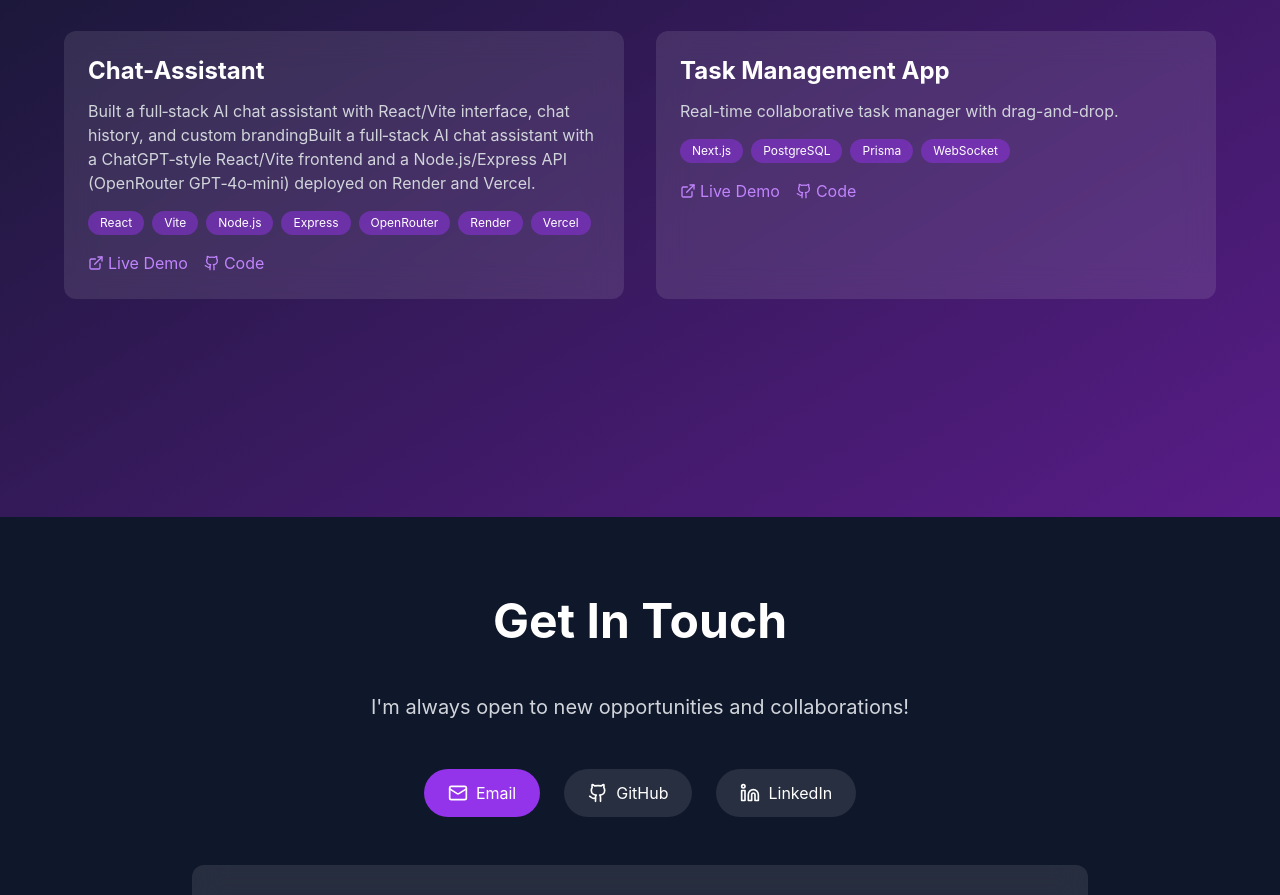
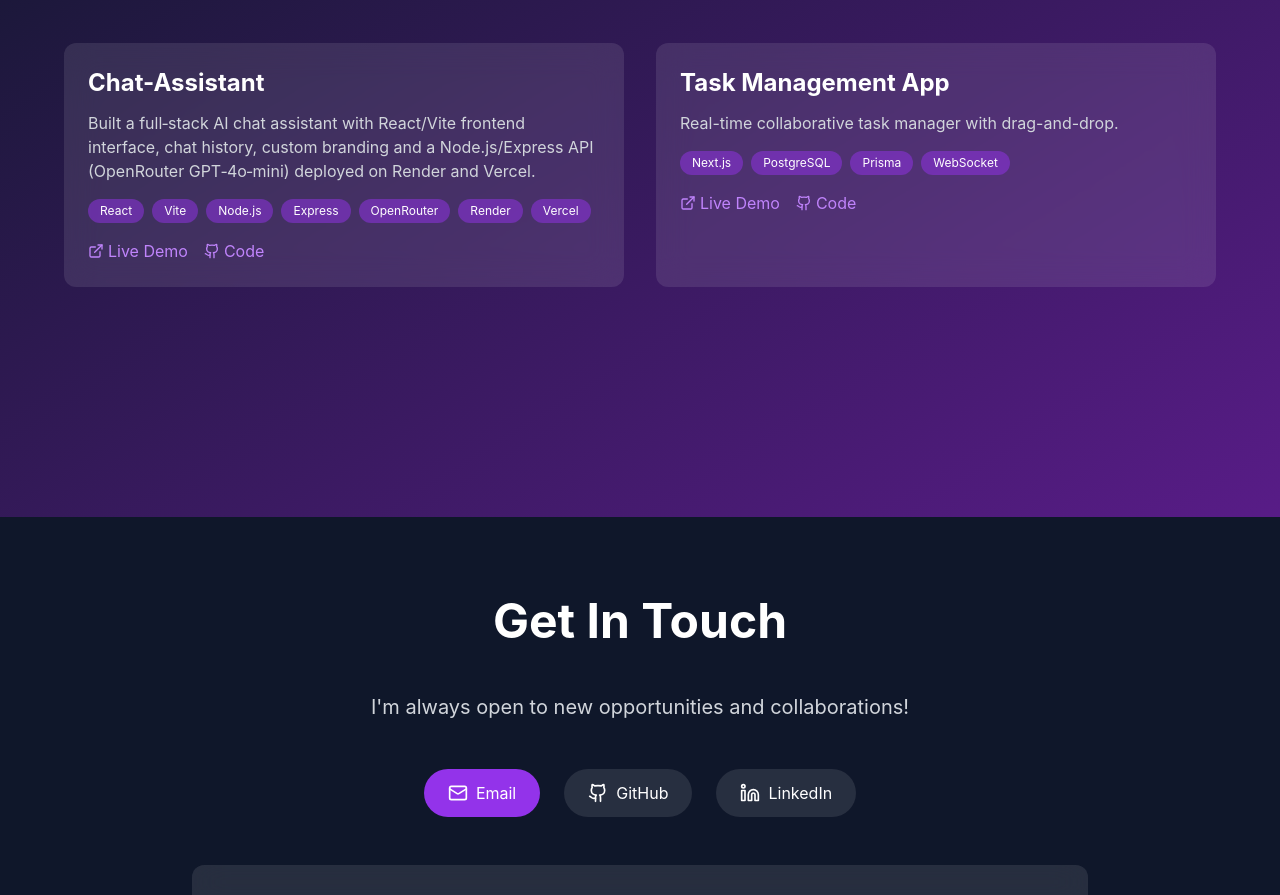
Before and after one commit to anujk-devl/Portfolio, a React (Create React App) app: page / in a window 1280 px wide. Shown: the part 1883-2778 px from the top of the page. Built offline with nearby package versions, Linux system fonts and the light colour scheme.

Commit message:
updated projects description

```diff
--- a/src/components/Projects.js
+++ b/src/components/Projects.js
@@ -5,7 +5,7 @@ export default function Projects() {
   const projects = [
     {
       title: "Chat-Assistant",
-      description: "Built a full‑stack AI chat assistant with React/Vite interface, chat history, and custom brandingBuilt a full‑stack AI chat assistant with a ChatGPT‑style React/Vite frontend and a Node.js/Express API (OpenRouter GPT‑4o‑mini) deployed on Render and Vercel.",
+      description: "Built a full‑stack AI chat assistant with React/Vite frontend interface, chat history, custom branding and a Node.js/Express API (OpenRouter GPT‑4o‑mini) deployed on Render and Vercel.",
       tech: ["React", "Vite", "Node.js", "Express", "OpenRouter", "Render", "Vercel"],
       link: "https://chat-assistant-gilt.vercel.app/",
       github: "https://github.com/anujk-devl/chat-assistant"
```
